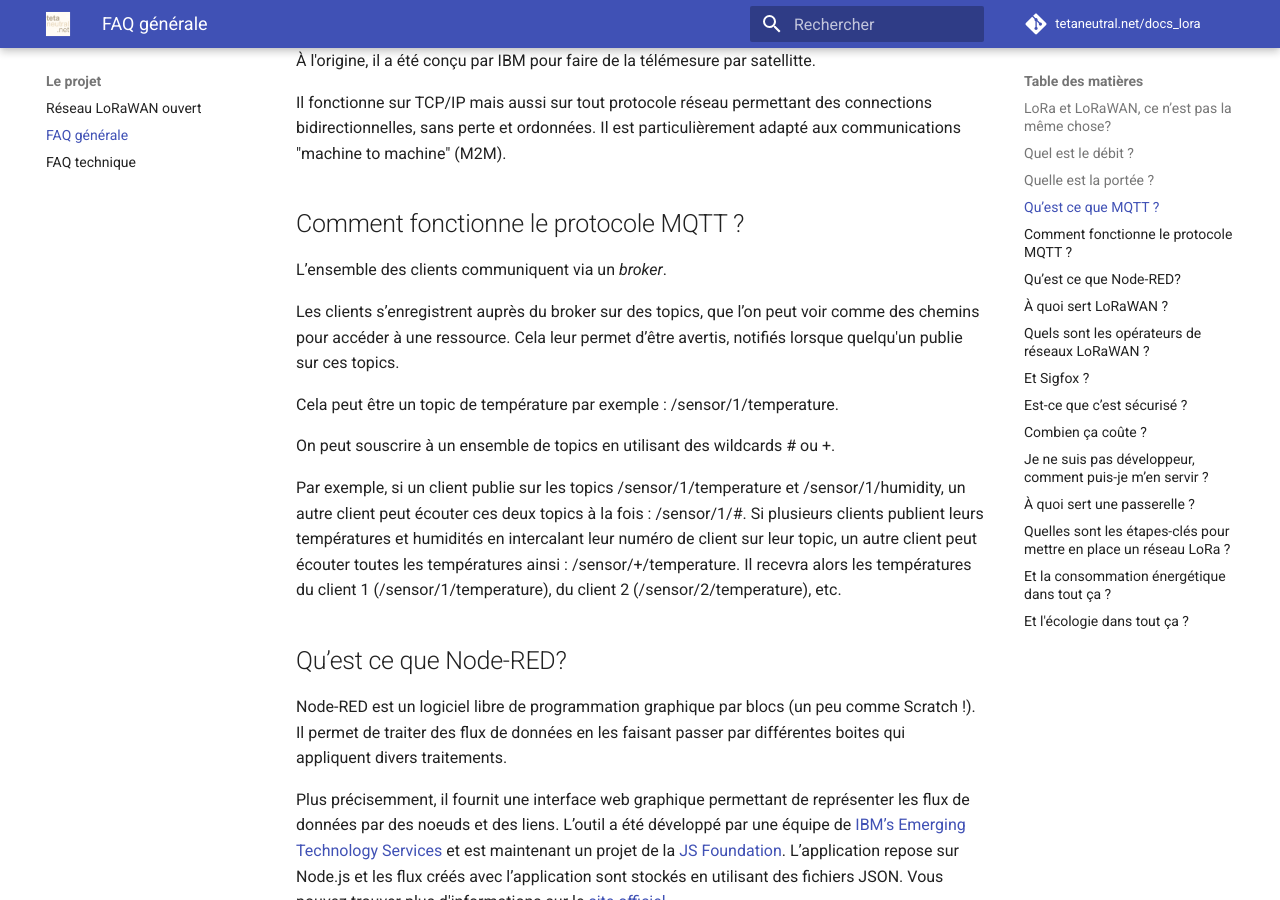
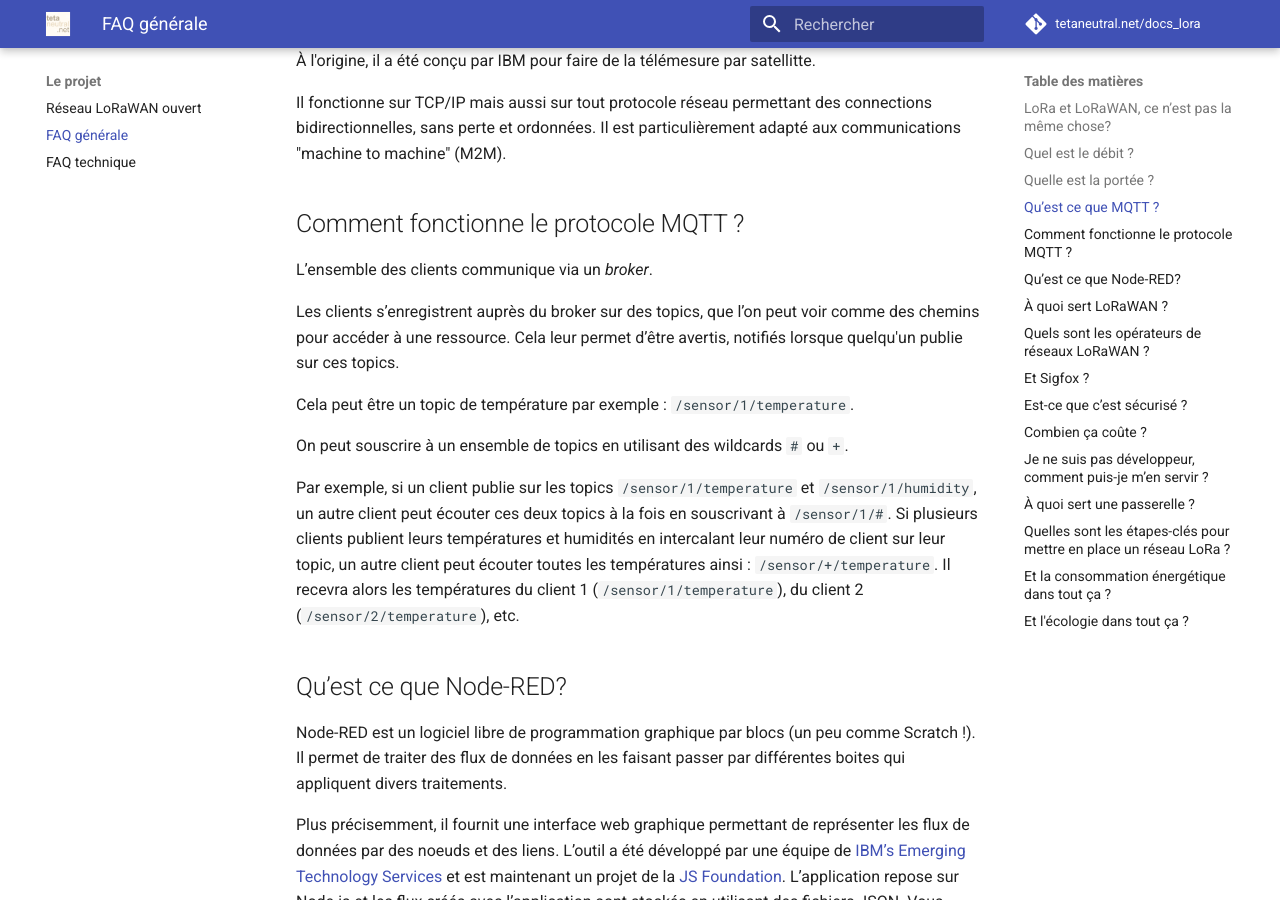
Before and after one commit to NICOLASGON/docs_lora_tetaneutral, an MkDocs documentation site: the page built from docs/faq.md, in a window 1280 px wide and 900 px high, scrolled down 1249 px. Built offline with MkDocs 1.6.1 and Material for MkDocs 9.7.7, drawn with Linux system fonts in a browser that asks for light colours; comment, search, counter and statistics services are not loaded.

Commit message:
typos & fences

```diff
--- a/docs/faq.md
+++ b/docs/faq.md
@@ -33,16 +33,16 @@ Il est particulièrement adapté aux communications "machine to machine" (M2M).
 
 ## Comment fonctionne le protocole MQTT ?
 
-L’ensemble des clients communiquent via un _broker_.
+L’ensemble des clients communique via un _broker_.
 
 Les clients s’enregistrent auprès du broker sur des topics, que l’on peut voir comme des chemins pour accéder à une ressource. Cela leur permet d’être avertis, notifiés lorsque quelqu'un publie sur ces topics.
 
-Cela peut être un topic de température par exemple : /sensor/1/temperature.
+Cela peut être un topic de température par exemple : `/sensor/1/temperature`.
 
-On peut souscrire à un ensemble de topics en utilisant des wildcards # ou +.
+On peut souscrire à un ensemble de topics en utilisant des wildcards `#` ou `+`.
 
-Par exemple, si un client publie sur les topics /sensor/1/temperature et /sensor/1/humidity, un autre client peut écouter ces deux topics à la fois : /sensor/1/#.
-Si plusieurs clients publient leurs températures et humidités en intercalant leur numéro de client sur leur topic, un autre client peut écouter toutes les températures ainsi : /sensor/+/temperature. Il recevra alors les températures du client 1 (/sensor/1/temperature), du client 2 (/sensor/2/temperature), etc.
+Par exemple, si un client publie sur les topics `/sensor/1/temperature` et `/sensor/1/humidity`, un autre client peut écouter ces deux topics à la fois en souscrivant à `/sensor/1/#`.
+Si plusieurs clients publient leurs températures et humidités en intercalant leur numéro de client sur leur topic, un autre client peut écouter toutes les températures ainsi : `/sensor/+/temperature`. Il recevra alors les températures du client 1 (`/sensor/1/temperature`), du client 2 (`/sensor/2/temperature`), etc.
 
 ## Qu’est ce que Node-RED?
 
```
Also changed, not shown: docs/index.md (+1 -1 lines).
